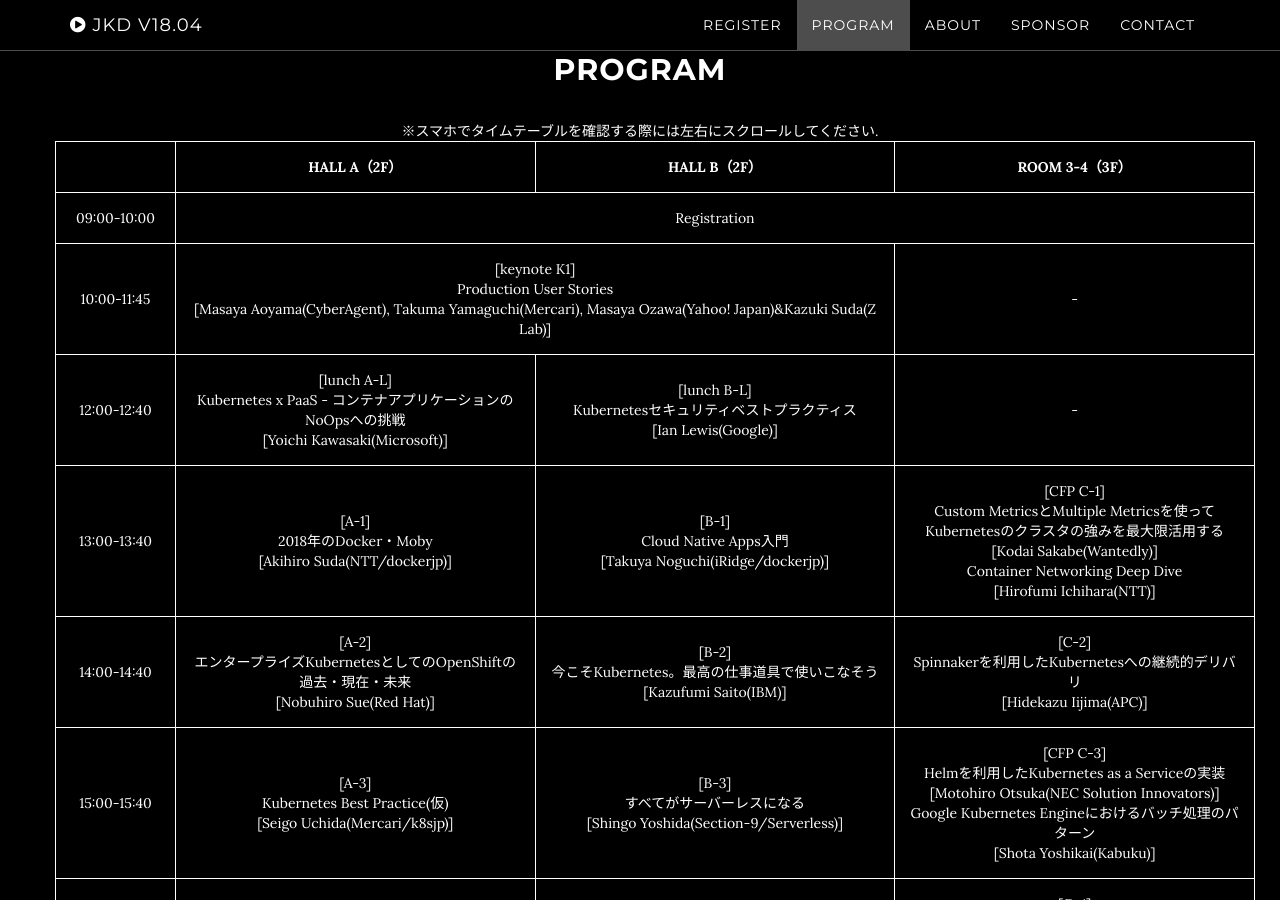
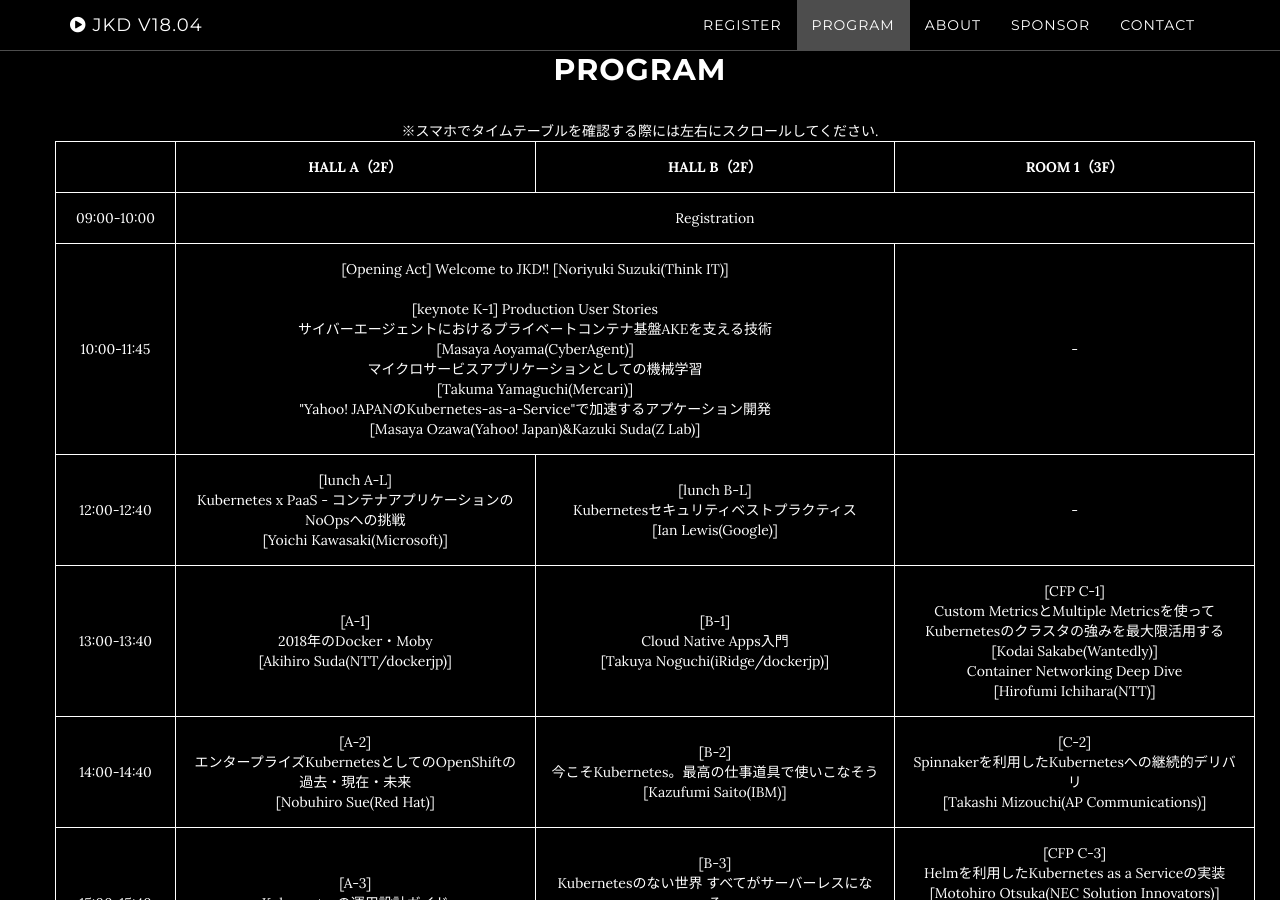
Before and after one commit to containerdays/v18.04, a Jekyll site: the page built from docs/index.html, in a window 1280 px wide and 900 px high, scrolled down 2491 px. Built offline with Jekyll 4.4.1, drawn with Linux system fonts in a browser that asks for light colours; some of the changed text lies outside the part shown.

Commit message:
update timetable

```diff
--- a/docs/_includes/program.html
+++ b/docs/_includes/program.html
@@ -8,7 +8,7 @@
                           <th style="width:10%"></th>
                           <th style="width:30%">HALL A（2F）</th>
                           <th style="width:30%">HALL B（2F）</th>
-                          <th style="width:30%">ROOM 3-4（3F）</th>
+                          <th style="width:30%">ROOM 1（3F）</th>
                         </tr>
                         <tr>
                           <td>09:00-10:00</td>
@@ -16,7 +16,8 @@
                         </tr>
                         <tr>
                           <td>10:00-11:45</td>
-                          <td colspan="2">[keynote K1]<br>Production User Stories<br>[Masaya Aoyama(CyberAgent), Takuma Yamaguchi(Mercari), Masaya Ozawa(Yahoo! Japan)&amp;Kazuki Suda(Z Lab)]</td>
+                          <td colspan="2">[Opening Act] Welcome to JKD!! [Noriyuki Suzuki(Think IT)]<br><br>
+                            [keynote K-1] Production User Stories<br>サイバーエージェントにおけるプライベートコンテナ基盤AKEを支える技術<br>[Masaya Aoyama(CyberAgent)]<br>マイクロサービスアプリケーションとしての機械学習<br>[Takuma Yamaguchi(Mercari)]<br>"Yahoo! JAPANのKubernetes-as-a-Service"で加速するアプケーション開発<br>[Masaya Ozawa(Yahoo! Japan)&amp;Kazuki Suda(Z Lab)]</td>
                           <td> - </td>
                         </tr>
                         <tr>
@@ -35,12 +36,12 @@
                           <td>14:00-14:40</td>
                           <td>[A-2]<br>エンタープライズKubernetesとしてのOpenShiftの過去・現在・未来<br>[Nobuhiro Sue(Red Hat)]</td>
                           <td>[B-2]<br>今こそKubernetes。最高の仕事道具で使いこなそう<br>[Kazufumi Saito(IBM)]</td>
-                          <td>[C-2]<br>Spinnakerを利用したKubernetesへの継続的デリバリ<br>[Hidekazu Iijima(APC)]</td>
+                          <td>[C-2]<br>Spinnakerを利用したKubernetesへの継続的デリバリ<br>[Takashi Mizouchi(AP Communications)]</td>
                         </tr>
                         <tr>
                           <td>15:00-15:40</td>
-                          <td>[A-3]<br>Kubernetes Best Practice(仮)<br>[Seigo Uchida(Mercari/k8sjp)]</td>
-                          <td>[B-3]<br>すべてがサーバーレスになる<br>[Shingo Yoshida(Section-9/Serverless)]</td>
+                          <td>[A-3]<br>Kubernetesの運用設計ガイド<br>[Seigo Uchida(Mercari/k8sjp)]</td>
+                          <td>[B-3]<br>Kubernetesのない世界 すべてがサーバーレスになる<br>[Shingo Yoshida(Section-9/Serverless)&amp;Yasuhiro HARA(SUPINF/Serverless)]</td>
                           <td>[CFP C-3]<br>Helmを利用したKubernetes as a Serviceの実装<br>[Motohiro Otsuka(NEC Solution Innovators)]<br>Google Kubernetes Engineにおけるバッチ処理のパターン<br>[Shota Yoshikai(Kabuku)]</td></td>
                         </tr>
                         <tr>
@@ -57,7 +58,7 @@
                         </tr>
                         <tr>
                           <td>18:00-20:30</td>
-                          <td colspan="3">[P1]<br>After Party!! - ROOM 1-4（3F）</td>
+                          <td colspan="3">[P-1] After Party!!<br>ワクワクする企画を準備中なのでお楽しみに！<br>（総額うん十万円の抽選会もあるよ）<br>※3FのROOM 1-4ぶち抜きで開催します※</td>
                         </tr>
                       </table>
 
```
